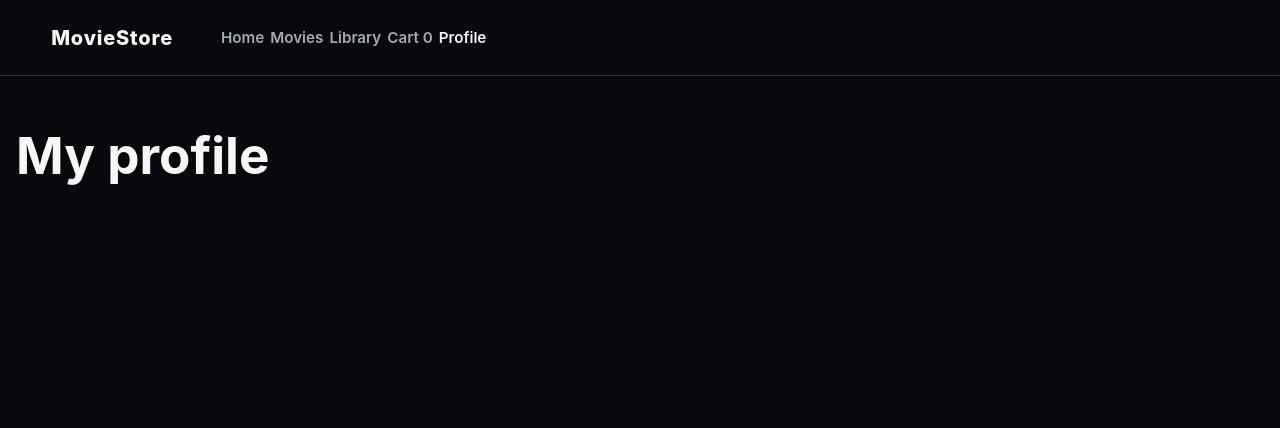
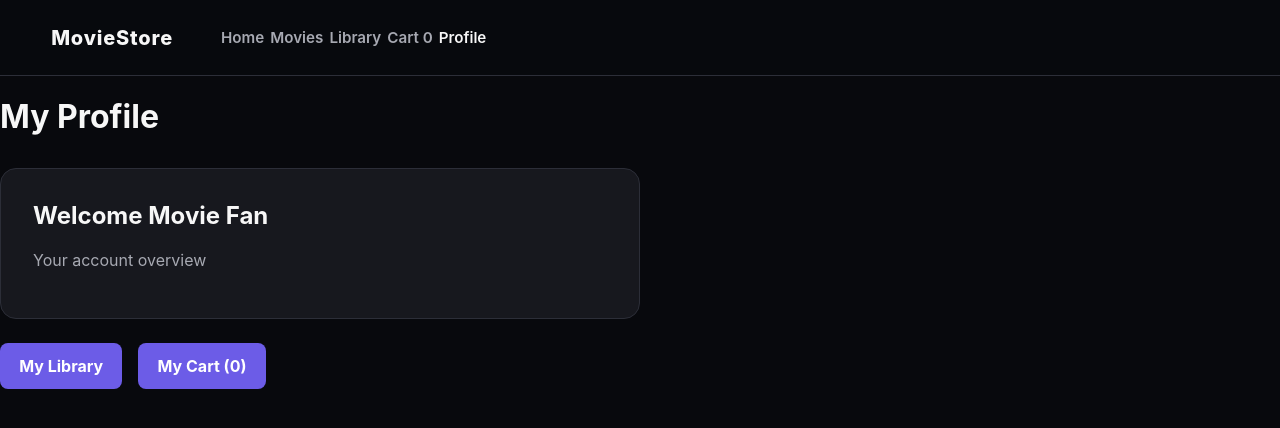
Before and after one commit to mikaeldramatic-ui/MovieStore, a React (Vite) app: page /profile in a window 1280 px wide. Shown: the top 428 px of the page. Built offline with nearby package versions, Linux system fonts and the light colour scheme; no server answers.

Commit message:
build profile page

```diff
--- a/src/App.jsx
+++ b/src/App.jsx
@@ -2,6 +2,7 @@ import { NavLink, Route, Routes } from "react-router-dom";
 import { useSelector } from "react-redux";
 import HomePage from "./pages/HomePage.jsx";
 import MoviePage from "./pages/MoviePage.jsx";
+import ProfilePage from "./pages/ProfilePage.jsx";
 import MovieDetailsPage from "./pages/MovieDetailsPage.jsx";
 import "./App.css";
 
@@ -40,7 +41,7 @@ export default function App() {
         <Route path="/movies/:movieId" element={<MovieDetailsPage />} />
         <Route path="/library" element={<Page title="Library" />} />
         <Route path="/cart" element={<Page title="Cart" />} />
-        <Route path="/profile" element={<Page title="My profile" />} />
+        <Route path="/profile" element={<ProfilePage />} />
         <Route path="*" element={<Page title="Page not found" />} />
       </Routes>
     </div>
--- /dev/null
+++ b/src/pages/ProfilePage.jsx
@@ -0,0 +1,27 @@
+import { Link } from "react-router-dom";
+import { useSelector } from "react-redux";
+import styles from "./ProfilePage.module.css";
+
+export default function ProfilePage() {
+  const cartCount = useSelector((state) => state.cart.items.length);
+
+  return (
+    <main className={`page/ ${styles.page}`}>
+      <h1>My Profile</h1>
+
+      <section className={styles.profileCard}>
+        <h2>Welcome Movie Fan</h2>
+        <p>Your account overview</p>
+      </section>
+
+      <nav className={styles.profileNav} aria-label="Profile navigation">
+        <Link className={styles.profileLink} to="/library">
+          My Library
+        </Link>
+        <Link className={styles.profileLink} to="/cart">
+          My Cart ({cartCount})
+        </Link>
+      </nav>
+    </main>
+  );
+}
--- /dev/null
+++ b/src/pages/ProfilePage.module.css
@@ -0,0 +1,56 @@
+.profilePage {
+  padding-top: 2rem;
+}
+
+.profileCard {
+  max-width: 640px;
+  margin-top: 2rem;
+  padding: 2rem;
+  border: 1px solid var(--color-border);
+  border-radius: 16px;
+  background: #17181e;
+}
+
+.profileCard h2 {
+  margin-top: 0;
+}
+
+.profileCard p {
+  color: var(--color-text-muted);
+}
+
+.profileNav {
+  display: flex;
+  flex-wrap: wrap;
+  gap: 1rem;
+  margin-top: 1.5rem;
+}
+
+.profileLink {
+  display: inline-block;
+  padding: 0.8rem 1.2rem;
+  border-radius: 8px;
+  color: white;
+  background: var(--color-accent);
+  font-weight: 700;
+  text-decoration: none;
+  transition: filter 180ms ease;
+}
+
+.profileLink:hover {
+  filter: brightness(1.12);
+}
+
+@media (max-width: 600px) {
+  .profileCard {
+    padding: 1.25rem;
+  }
+
+  .profileNav {
+    flex-direction: column;
+  }
+
+  .profileLink {
+    text-align: center;
+  }
+}
```
